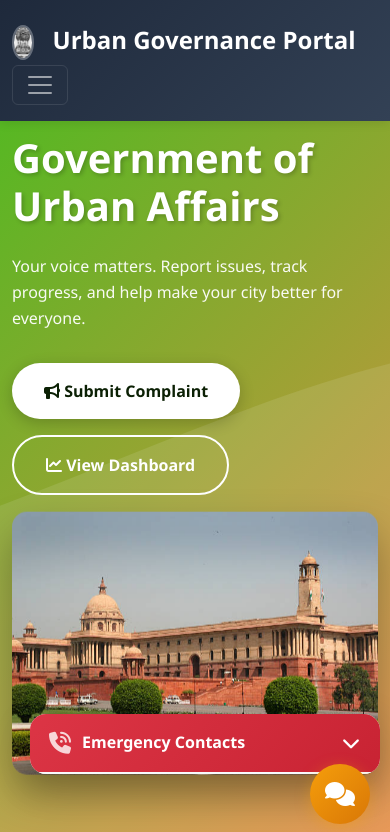
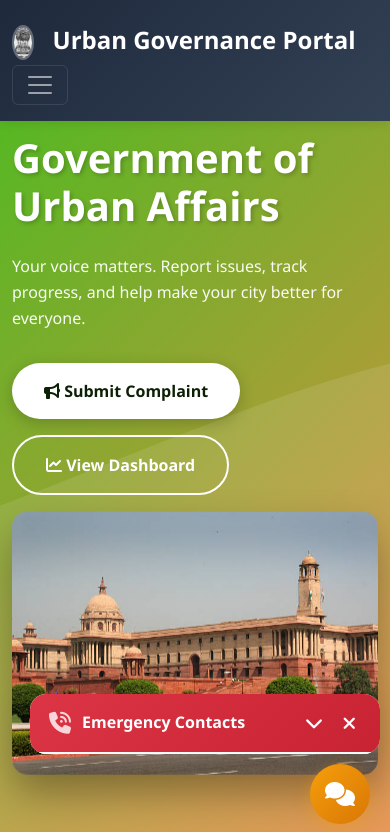
Before and after one commit to habibshreya0729/CHK-1772859999645-6204, a website: page public/index.html in a window 390 px wide. Shown: the top 832 px of the page. Drawn offline with nearby package versions, Linux system fonts and the light colour scheme.

Commit message:
Add close button to emergency widget and adjust position
Changes:
- Added dedicated close button (X icon) to emergency widget header
- Close button completely hides the widget when clicked
- Widget position moved up from 80px to 100px (mobile: 70px to 90px)
- Separate toggle and close actions for better UX
- Close state persists in localStorage
- Added hover effects on close and toggle icons
- Improved header layout with flex structure
- Widget remembers hidden state across page loads

```diff
--- a/public/css/style.css
+++ b/public/css/style.css
@@ -1060,7 +1060,7 @@ body {
    =========================== */
 .emergency-widget {
     position: fixed;
-    bottom: 80px;
+    bottom: 100px;
     right: 20px;
     width: 380px;
     max-width: calc(100vw - 40px);
@@ -1070,6 +1070,10 @@ body {
     z-index: 999;
     transition: all 0.3s cubic-bezier(0.4, 0, 0.2, 1);
     overflow: hidden;
+}
+
+.emergency-widget.hidden {
+    display: none;
 }
 
 .emergency-widget.collapsed {
@@ -1099,6 +1103,14 @@ body {
     gap: 12px;
     font-weight: 600;
     font-size: 16px;
+    cursor: pointer;
+    flex: 1;
+}
+
+.emergency-header-actions {
+    display: flex;
+    align-items: center;
+    gap: 12px;
 }
 
 .emergency-header-content i {
@@ -1114,10 +1126,30 @@ body {
 .emergency-toggle-icon {
     transition: transform 0.3s ease;
     font-size: 18px;
+    cursor: pointer;
+    padding: 4px;
+    border-radius: 4px;
+}
+
+.emergency-toggle-icon:hover {
+    background: rgba(255, 255, 255, 0.2);
 }
 
 .emergency-widget.collapsed .emergency-toggle-icon {
     transform: rotate(180deg);
+}
+
+.emergency-close-icon {
+    font-size: 20px;
+    cursor: pointer;
+    padding: 4px;
+    border-radius: 4px;
+    transition: all 0.2s ease;
+}
+
+.emergency-close-icon:hover {
+    background: rgba(255, 255, 255, 0.2);
+    transform: scale(1.1);
 }
 
 .emergency-body {
@@ -1385,7 +1417,7 @@ body {
 @media (max-width: 768px) {
     .emergency-widget {
         right: 10px;
-        bottom: 70px;
+        bottom: 90px;
         width: calc(100vw - 20px);
     }
 
@@ -1397,4 +1429,8 @@ body {
         font-size: 11px;
         padding: 8px 6px;
     }
+
+    .emergency-close-icon {
+        font-size: 18px;
+    }
 }
--- a/public/index.html
+++ b/public/index.html
@@ -232,12 +232,15 @@
 
     <!-- Emergency Contacts Widget -->
     <div id="emergencyWidget" class="emergency-widget collapsed">
-        <div class="emergency-header" onclick="toggleEmergencyWidget()">
-            <div class="emergency-header-content">
+        <div class="emergency-header">
+            <div class="emergency-header-content" onclick="toggleEmergencyWidget()">
                 <i class="fas fa-phone-volume"></i>
                 <span data-i18n="emergencyTitle">Emergency Contacts</span>
             </div>
-            <i class="fas fa-chevron-up emergency-toggle-icon"></i>
+            <div class="emergency-header-actions">
+                <i class="fas fa-chevron-up emergency-toggle-icon" onclick="toggleEmergencyWidget()"></i>
+                <i class="fas fa-times emergency-close-icon" onclick="closeEmergencyWidget()" title="Close"></i>
+            </div>
         </div>
 
         <div class="emergency-body">
--- a/public/js/emergency.js
+++ b/public/js/emergency.js
@@ -445,6 +445,13 @@ function toggleEmergencyWidget() {
     }
 }
 
+// Close emergency widget completely
+function closeEmergencyWidget() {
+    const widget = document.getElementById('emergencyWidget');
+    widget.classList.add('hidden');
+    localStorage.setItem('emergencyWidgetState', 'hidden');
+}
+
 // Load emergency contacts based on active tab
 function loadEmergencyContacts(type = 'national') {
     const container = document.getElementById('emergencyContent');
@@ -573,7 +580,9 @@ document.addEventListener('DOMContentLoaded', function() {
     const widget = document.getElementById('emergencyWidget');
 
     if (widget) {
-        if (savedState === 'expanded') {
+        if (savedState === 'hidden') {
+            widget.classList.add('hidden');
+        } else if (savedState === 'expanded') {
             widget.classList.remove('collapsed');
             widget.classList.add('expanded');
         } else {
```
